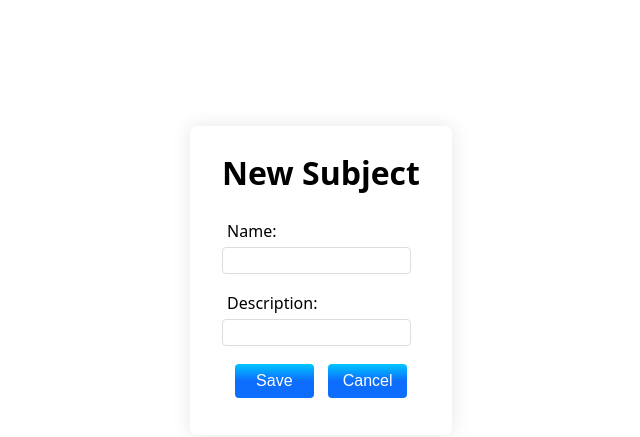
After one commit to 24f2004213/Quiz-Master-V1, a Flask app: page /subject in a window 1280 px wide. The commit adds this page. Shown: the top 437 px of the page, without its empty margins (319-959 px from the left). Run offline with Flask 3, Linux system fonts and the light colour scheme.

Commit message:
Added add-subject template and route

```diff
--- a/controller/routes.py
+++ b/controller/routes.py
@@ -12,3 +12,6 @@ def home():
 @app.route('/user_dashboard')
 def user_dashboard():
     return render_template('user_dashboard.html')
+@app.route('/subject')
+def subject():
+    return render_template('subject.html')
--- a/main.py
+++ b/main.py
@@ -2,14 +2,12 @@ from flask import Flask, render_template
 from controller.database import db
 from controller.config import config
 from controller.models import *
-from flask_migrate import Migrate
 from datetime import datetime
 
 app = Flask(__name__)
 app.config.from_object(config)
 db.init_app(app)
 
-migrate = Migrate(app, db)
 
 with app.app_context():
     db.create_all()
--- a/templates/home.html
+++ b/templates/home.html
@@ -46,6 +46,7 @@
         </div>
         <div class="heading-sec">
             <h1>Welcome Admin !!</h1>
+
     </div>
 </body>
 
--- a/templates/navbar1.html
+++ b/templates/navbar1.html
@@ -3,13 +3,13 @@
       <div class="collapse navbar-collapse" id="navbarSupportedContent">
         <ul class="navbar-nav me-auto mb-2 mb-lg-0">
           <li class="nav-item">
-            <a class="nav-link active" aria-current="page" href="#" style="font-size: x-large;">Home</a>
+            <a class="nav-link active" aria-current="page" href="#" style="font-size: x-large;">Home | </a>
           </li>
           <li class="nav-item">
-            <a class="nav-link" href="#" style="font-size: x-large;">Quiz</a>
+            <a class="nav-link" href="#" style="font-size: x-large;">Quiz | </a>
           </li>
           <li class="nav-item">
-            <a class="nav-link" href="#" style="font-size: x-large;">Summary</a>
+            <a class="nav-link" href="#" style="font-size: x-large;">Summary | </a>
           </li>
           <li class="nav-item">
             <a class="nav-link" href="#" style="font-size: x-large;">Logout</a>
--- /dev/null
+++ b/templates/subject.html
@@ -0,0 +1,84 @@
+<!DOCTYPE html>
+<html lang="en">
+
+<head>
+    <meta charset="UTF-8">
+    <meta name="viewport" content="width=device-width, initial-scale=1.0">
+    <title>SUbject</title>
+    <style>
+        .add-subject{
+            background-color: white;
+            padding: 2rem;
+            padding-top: 0.2rem;
+            border-radius: 7px;
+            box-shadow: 0 0 20px rgba(0, 0, 0, 0.1);
+            margin: 10% auto;
+            justify-content: center;
+            text-align: center;
+            height:fit-content;
+            width: fit-content;
+            font-family: system-ui, -apple-system, BlinkMacSystemFont, 'Segoe UI', Roboto, Oxygen, Ubuntu, Cantarell, 'Open Sans', 'Helvetica Neue', sans-serif;
+        }
+
+        .form-group {
+            display: flex;
+            flex-direction: column;
+            align-items: flex-start;
+            margin-bottom: 13px;
+        }
+        label{
+            margin: 5px;
+        }
+        input{
+            padding: 5px;
+            border: 1px solid #ddd;
+            border-radius: 4px;
+            box-sizing: border-box;
+        }
+        .save-btn {
+            width: 40%;
+            padding: 0.50rem;
+            background-image: linear-gradient(to top, #0d6efd 51%, #00c6ff 100%);
+            color: white;
+            border: none;
+            border-radius: 4px;
+            cursor: pointer;
+            font-size: 1rem;
+            margin: 5px;
+        }
+        .cancel-btn {
+            width: 40%;
+            padding: 0.50rem;
+            background-image: linear-gradient(to top, #0d6efd 51%, #00c6ff 100%);
+            color: white;
+            border: none;
+            border-radius: 4px;
+            cursor: pointer;
+            font-size: 1rem;
+            margin: 5px;
+        }
+    </style>
+</head>
+
+<body>
+    <div class="add-subject">
+        <h1>New Subject</h1>
+        <form action="/add_subject" method="POST">
+            <div class="form-group">
+                <label for="name">Name: </label>
+                <input type="text" id="name" name="subject_name" required>
+            </div>
+            <div class="form-group">
+                <label for="description">Description: </label>
+                <input type="text" id="description" name="subject_description" required>
+            </div>
+            <div>
+                <button type="submit" class="save-btn">Save</button>
+                <button type="cancel" class="cancel-btn">Cancel</button>
+            </div>
+        </form>
+
+    </div>
+</body>
+
+</html>
```
